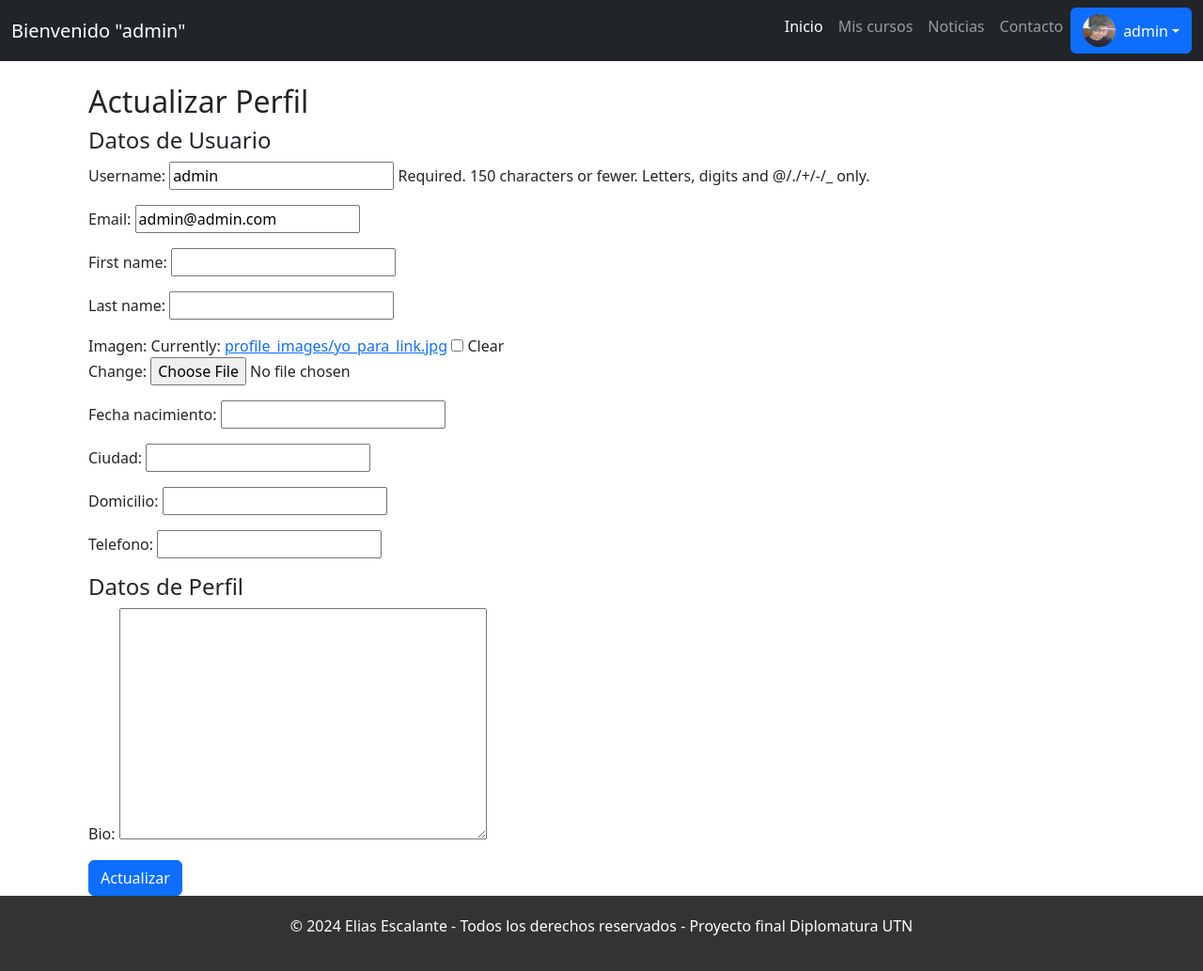
After one commit to eliasescalante/CursosMarciales_UTN, a Django app: page /usuarios/perfil/ in a window 1280 px wide. The commit adds this page. Shown: the whole page at 94% size. Run offline with Django 5.2, Linux system fonts and the light colour scheme; a user stored in the database is signed in; data comes from the database, SQL or seed files in the repository; both versions use the stored data as it was after the commit.

Commit message:
agrego templates de perfil, noticias, mis cursos

```diff
--- a/templates/cursos/home.html
+++ b/templates/cursos/home.html
@@ -46,7 +46,7 @@
 
     <style>
         body{
-            background-color: #DAFF00;
+            background-color: white;
         }
 
         .carousel-caption {
--- /dev/null
+++ b/templates/cursos/mis_cursos.html
@@ -0,0 +1 @@
+{% extends 'layout.html' %}
--- /dev/null
+++ b/templates/cursos/noticias.html
@@ -0,0 +1 @@
+{% extends 'layout.html' %}
--- a/templates/layout.html
+++ b/templates/layout.html
@@ -47,7 +47,7 @@
                                 {{ user.username }}
                             </a>
                             <ul class="dropdown-menu dropdown-menu-end" aria-labelledby="userDropdown">
-                                <li><a class="dropdown-item" href="#">Ver perfil</a></li>
+                                <li><a class="dropdown-item" href="{% url 'perfil' %}">Ver perfil</a></li>
                                 <li><a class="dropdown-item" href="#">Carrito</a></li>
                                 <li><hr class="dropdown-divider"></li>
                                 <li><a class="dropdown-item text-danger" href="{% url 'logout' %}">Cerrar sesión</a></li>
--- /dev/null
+++ b/templates/usuarios/perfil.html
@@ -0,0 +1,32 @@
+<!-- usuarios/templates/usuarios/perfil.html -->
+{% extends 'layout.html' %}
+
+{% block content %}
+    <div class="container">
+        <h2>Actualizar Perfil</h2>
+
+        <!-- Mostrar mensajes de éxito o error -->
+        {% if messages %}
+        <div class="alert alert-success">
+            {% for message in messages %}
+            <p>{{ message }}</p>
+            {% endfor %}
+        </div>
+        {% endif %}
+
+        <form method="POST" enctype="multipart/form-data">
+        {% csrf_token %}
+        <div class="form-group">
+            <h4>Datos de Usuario</h4>
+            {{ user_form.as_p }}
+        </div>
+
+        <div class="form-group">
+            <h4>Datos de Perfil</h4>
+            {{ perfil_form.as_p }}
+        </div>
+
+        <button type="submit" class="btn btn-primary">Actualizar</button>
+        </form>
+    </div>
+{% endblock %}
--- a/usuarios/forms.py
+++ b/usuarios/forms.py
@@ -1,5 +1,6 @@
 from django import forms
-from .models import User
+from django.contrib.auth.models import User
+from .models import User, Perfil
 
 class UserRegistrationForm(forms.ModelForm):
     class Meta:
@@ -8,3 +9,16 @@ class UserRegistrationForm(forms.ModelForm):
         widgets = {
             'password': forms.PasswordInput(),
         }
+
+class UserUpdateForm(forms.ModelForm):
+    # Campo para imagen de perfil
+    imagen = forms.ImageField(required=False)
+
+    class Meta:
+        model = User
+        fields = ['username', 'email', 'first_name', 'last_name', 'imagen', 'fecha_nacimiento', 'ciudad', 'domicilio', 'telefono']
+
+class PerfilUpdateForm(forms.ModelForm):
+    class Meta:
+        model = Perfil
+        fields = ['bio']
--- a/usuarios/urls.py
+++ b/usuarios/urls.py
@@ -5,5 +5,6 @@ urlpatterns = [
     path('home/', views.home_usuarios, name='home_usuarios'),  # URL para home
     path('login/', views.user_login, name='login'),
     path('logout/', views.user_logout, name='logout'),
-    path('register/', views.user_register, name='register')
+    path('register/', views.user_register, name='register'),
+    path('perfil/', views.perfil, name='perfil')
 ]
--- a/usuarios/views.py
+++ b/usuarios/views.py
@@ -1,7 +1,7 @@
 from django.shortcuts import render, redirect
 from django.contrib.auth import authenticate, login, logout
 from django.contrib import messages
-from .forms import UserRegistrationForm
+from .forms import UserRegistrationForm, UserUpdateForm, PerfilUpdateForm
 from .models import User
 from cursos.models import Curso
 from django.contrib.auth.decorators import login_required
@@ -49,3 +49,31 @@ def user_register(request):
     else:
         form = UserRegistrationForm()
     return render(request, 'usuarios/register.html', {'form': form})
+
+@login_required
+def perfil(request):
+    # Obtener el usuario logueado
+    user = request.user
+    perfil = user.perfil
+
+    if request.method == 'POST':
+        # Crear los formularios con los datos recibidos del POST
+        user_form = UserUpdateForm(request.POST, request.FILES, instance=user)
+        perfil_form = PerfilUpdateForm(request.POST, instance=perfil)
+
+        if user_form.is_valid() and perfil_form.is_valid():
+            # Guardar los formularios si son válidos
+            user_form.save()
+            perfil_form.save()
+            messages.success(request, 'Tu perfil ha sido actualizado correctamente.')
+            return redirect('perfil')  # Redirigir a la misma página
+
+    else:
+        # Si es GET, llenar los formularios con los datos actuales
+        user_form = UserUpdateForm(instance=user)
+        perfil_form = PerfilUpdateForm(instance=perfil)
+
+    return render(request, 'usuarios/perfil.html', {
+        'user_form': user_form,
+        'perfil_form': perfil_form
+    })
```
Also changed, not shown: db.sqlite3.
